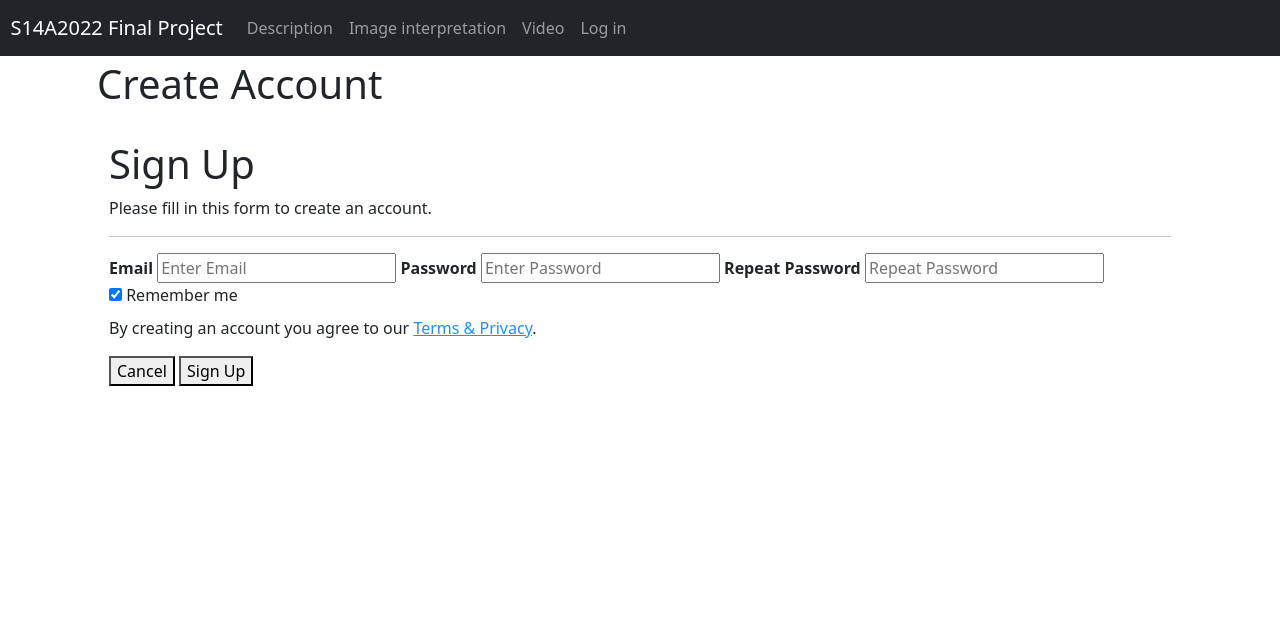
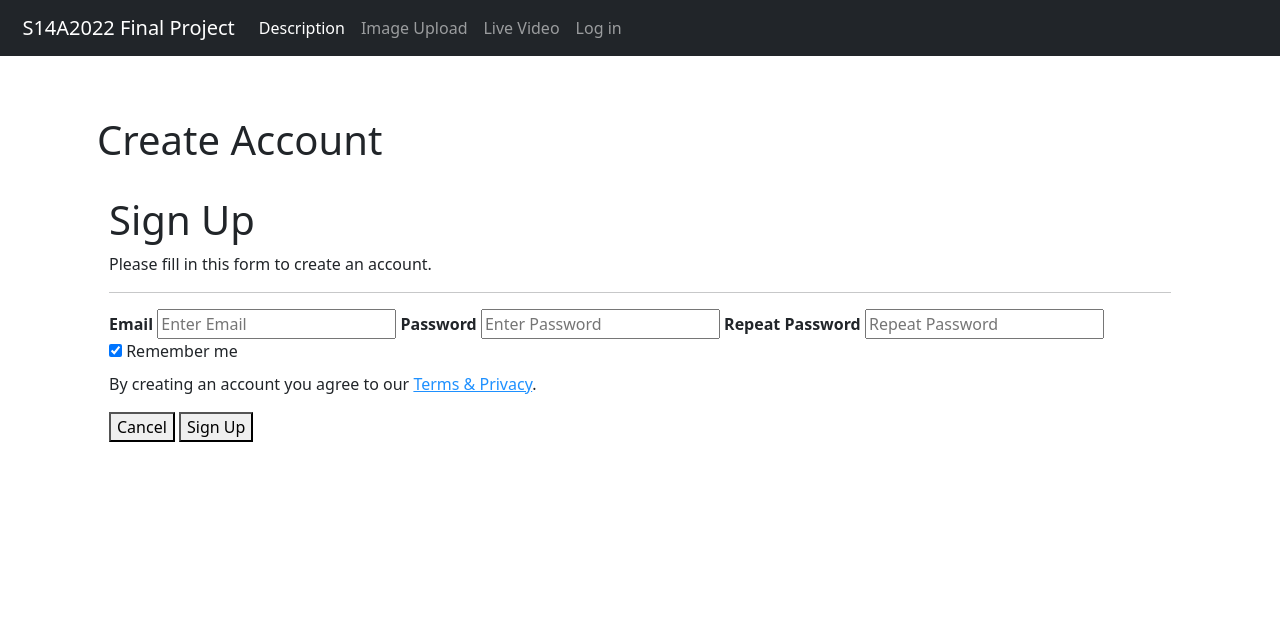
Before and after one commit to FAXMACHIN-E/Cam-Example, a Flask app: page /create in a window 1280 px wide. Shown: the top 626 px of the page. Run offline with Flask 2, Linux system fonts and the light colour scheme; parts of the project's set-up code (start-up, migrations or seed data) failed here and were passed over; some libraries are stand-ins or nearby versions.

Commit message:
make navbar responsive

```diff
--- a/templates/layout.html
+++ b/templates/layout.html
@@ -17,57 +17,34 @@
   <body>
     <header>
       <!-- NAV BAR GOES HERE -->
-           <!-- Fixed navbar -->
-           <div class="container">
-            <nav class="navbar navbar-expand-md navbar-dark fixed-top bg-dark">
-              <a class="navbar-brand"
-                >&nbsp;&nbsp;S14A2022 Final Project</a              >
-              <button
-                class="navbar-toggler"
-                type="button"
-                data-toggle="collapse"
-                data-target="#navbarCollapse"
-                aria-controls="navbarCollapse"
-                aria-expanded="false"
-                aria-label="Toggle navigation"
+      <nav class="navbar navbar-expand-md navbar-dark bg-dark" aria-label="navbar">
+        <div class="container-fluid">
+          <a class="navbar-brand" >&nbsp;&nbsp;S14A2022 Final Project</a>
+          <button class="navbar-toggler" type="button" data-bs-toggle="collapse"
+            data-bs-target="#navbarsExample04" aria-controls="navbarsExample04"
+            aria-expanded="false" aria-label="Toggle navigation"
           >
             <span class="navbar-toggler-icon"></span>
           </button>
-              <div class="collapse navbar-collapse" id="navbarCollapse">
-                <ul class="navbar-nav mr-auto">
-                  <li class="nav-item active">
-                    <a class="nav-link" href="/">Description</a>
-                  </li>
-                  <li class="nav-item active">
-                    <a class="nav-link" href="/image_interpretation">Image interpretation</a>
+
+          <div class="collapse navbar-collapse" id="navbarsExample04">
+            <ul class="navbar-nav me-auto mb-2 mb-md-0">
+              <li class="nav-item">
+                <a class="nav-link active" aria-current="page" href="/">Description</a>
               </li>
               <li class="nav-item">
-                    <a class="nav-link" href="/video">Video</a>
+                <a class="nav-link" href="/image_interpretation">Image Upload</a>
               </li>
-                  <li class="nav-item mt-2 mt-md-0">
+              <li class="nav-item">
+                <a class="nav-link" href="/video">Live Video</a>
+              </li>
+              <li class="nav-item">
                 <a class="nav-link" href="/login">Log in</a>
               </li>
-
             </ul>
-                {#
-                <form class="form-inline mt-2 mt-md-0">
-                  <input
-                    class="form-control mr-sm-2"
-                    type="text"
-                    placeholder="Search"
-                    aria-label="Search"
-                  />
-                  <button
-                    class="btn btn-outline-success my-2 my-sm-0"
-                    type="submit"
-                  >
-                    Search
-                  </button>
-                </form>
-                #}
+          </div>
         </div>
       </nav>
-          </div>
     </header>
 
     <!-- Content -->
```
Lines whose indentation alone changed are shown as unchanged.
